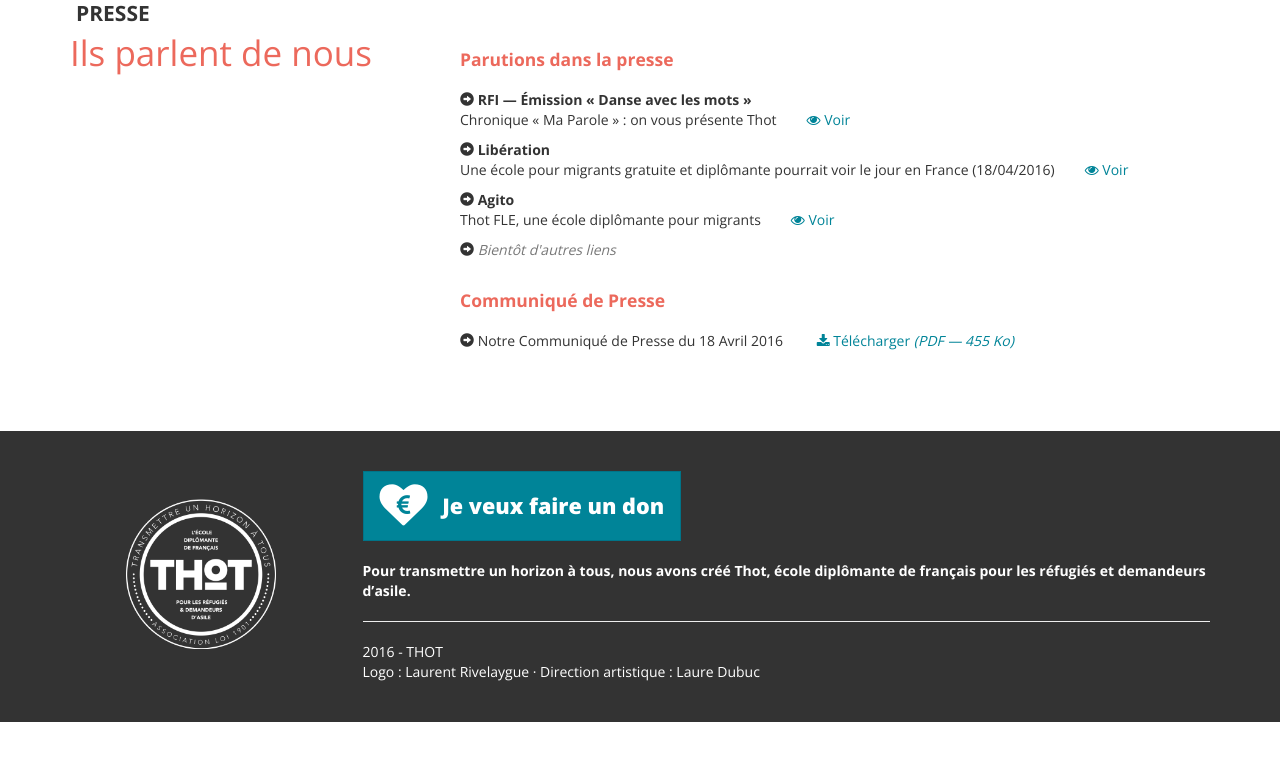
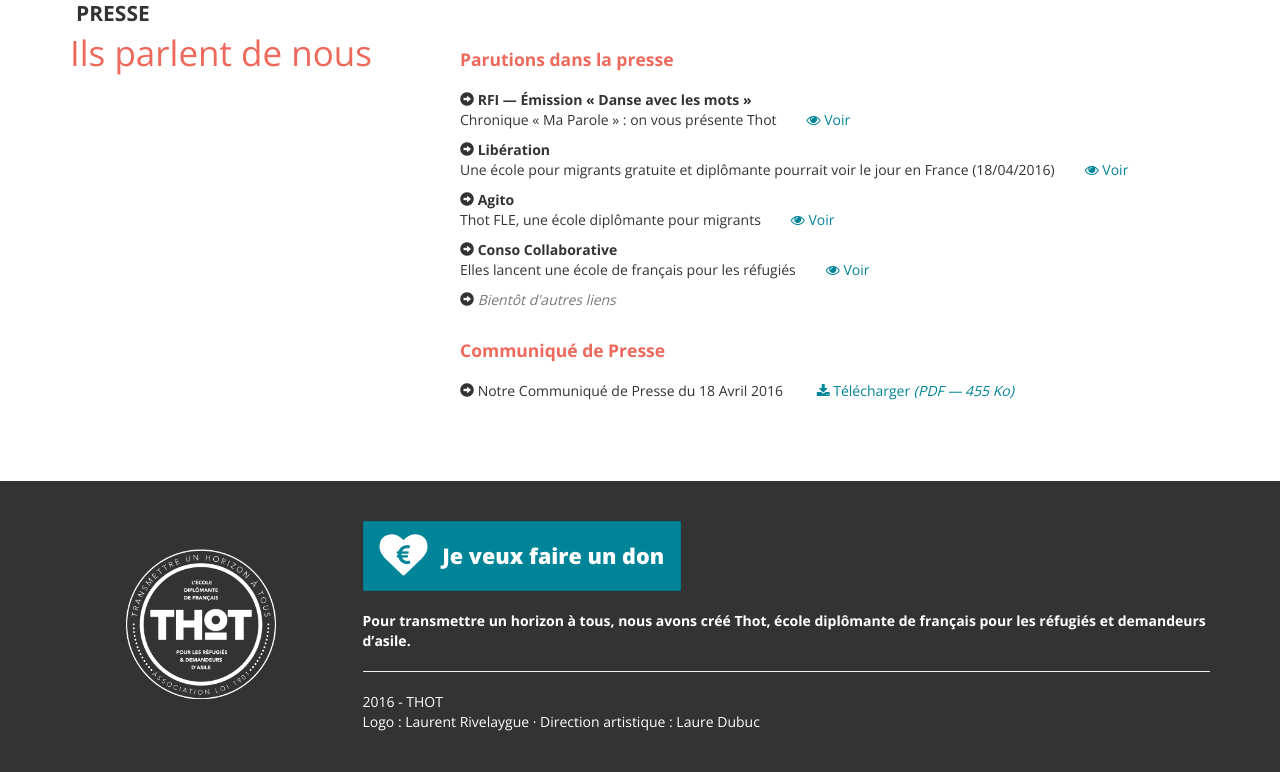
Before and after one commit to ecole-thot/thot, a Flask app: page /en.html in a window 1280 px wide. Shown: the part 4203-4975 px from the top of the page. Before the commit the page ends 4925 px from the top, so only its background shows below. Run offline with Flask 2, Linux system fonts and the light colour scheme; some libraries are stand-ins or nearby versions.

Commit message:
New link

```diff
--- a/templates/home.html
+++ b/templates/home.html
@@ -469,6 +469,9 @@
         <li><span class="glyphicon glyphicon-circle-arrow-right"></span> <strong>RFI — Émission « Danse avec les mots »</strong><br>Chronique « Ma Parole » : on vous présente Thot<a target="_blank" href="https://savoirs.rfi.fr/fr/communaute/langue-francaise/ma-parole-on-vous-presente-thot" class="presscom"><i class="fa fa-eye"></i> {% trans %}Voir{% endtrans %}</a></li>
         <li><span class="glyphicon glyphicon-circle-arrow-right"></span> <strong>Libération</strong><br>Une école pour migrants gratuite et diplômante pourrait voir le jour en France (18/04/2016)<a target="_blank" href="http://www.liberation.fr/direct/element/une-ecole-pour-migrants-gratuite-et-diplomante-pourrait-voir-le-jour-en-france_35401/" class="presscom"><i class="fa fa-eye"></i> {% trans %}Voir{% endtrans %}</a></li>
         <li><span class="glyphicon glyphicon-circle-arrow-right"></span> <strong>Agito</strong><br>Thot FLE, une école diplômante pour migrants<a target="_blank" href="http://agi.to/agitox-actualite-fle-edu-76/" class="presscom"><i class="fa fa-eye"></i> {% trans %}Voir{% endtrans %}</a></li>
+        <li><span class="glyphicon glyphicon-circle-arrow-right"></span> <strong>Conso Collaborative</strong><br>Elles lancent une école de français pour les réfugiés<a target="_blank" href="http://consocollaborative.com/article/elles-lancent-une-ecole-de-francais-pour-les-refugies-grace-au-crowdfunding/" class="presscom"><i class="fa fa-eye"></i> {% trans %}Voir{% endtrans %}</a></li>
+
+
         <li><span class="glyphicon glyphicon-circle-arrow-right"></span> <em class="pressmore">{% trans %}Bientôt d'autres liens{% endtrans %}</em></li>
         </ul>
       </div>
```
